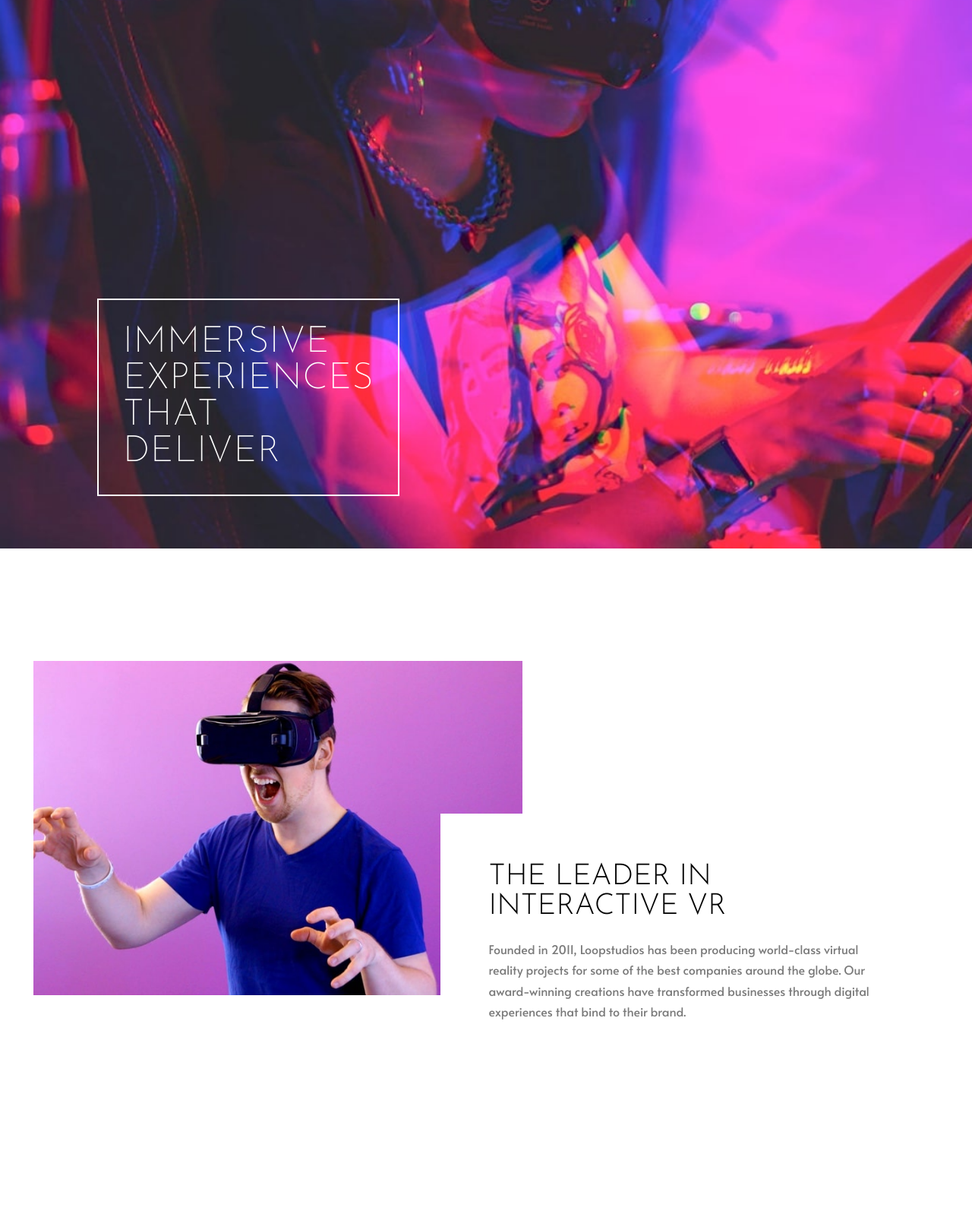
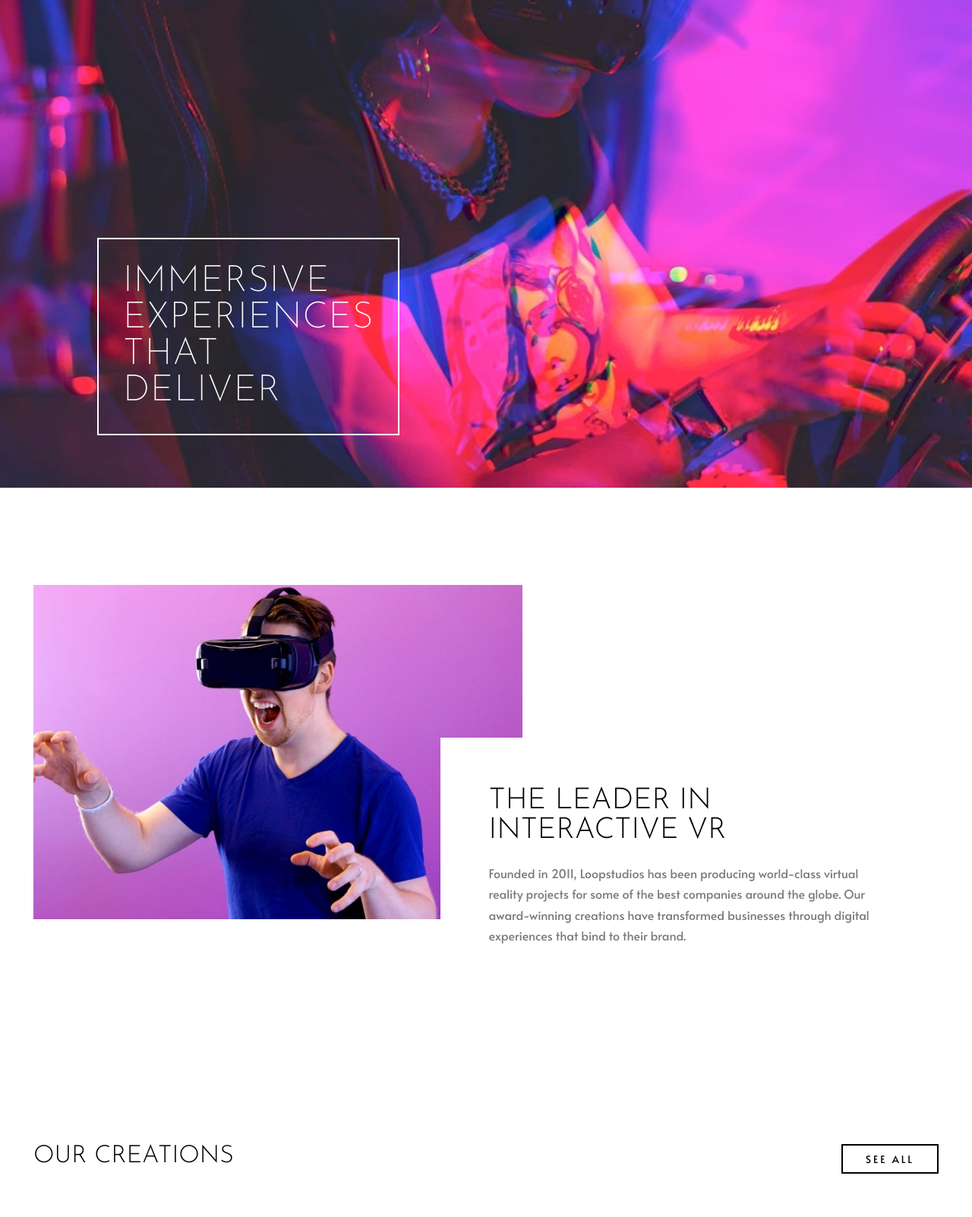
Before and after one commit to Hummingcoder/LoopStudios-frontend-mentor-solution, a plain HTML site: page index.html in a window 1280 px wide. Shown: the part 78-1680 px from the top of the page at 76% size. Drawn offline with Linux system fonts and the light colour scheme.

Commit message:
style changes

```diff
--- a/index.css
+++ b/index.css
@@ -155,6 +155,7 @@ header.show .navBar {
 .hero {
   width: 100%;
   height: 90vh;
+  max-height: 720px;
   background: url(images/mobile/image-hero.jpg);
   background-position: center;
   background-size: cover;
@@ -180,7 +181,9 @@ header.show .navBar {
 }
 .desc {
   width: 100%;
-  min-height: 80vh;
+  min-height: 400px;
+  height: 80vh;
+  max-height: 600px;
   display: flex;
   flex-direction: column;
   align-items: center;
@@ -230,6 +233,7 @@ header.show .navBar {
 .creation_section div {
   width: 100%;
   height: 130px;
+  max-height: 500px;
   background-position: center;
   background-size: cover;
   position: relative;
@@ -402,7 +406,6 @@ footer p {
   }
   .hero {
     background-image: url(images/desktop/image-hero.jpg);
-    min-height: 100vh;
     padding-left: 10%;
     justify-content: start;
     align-items: end;
```
